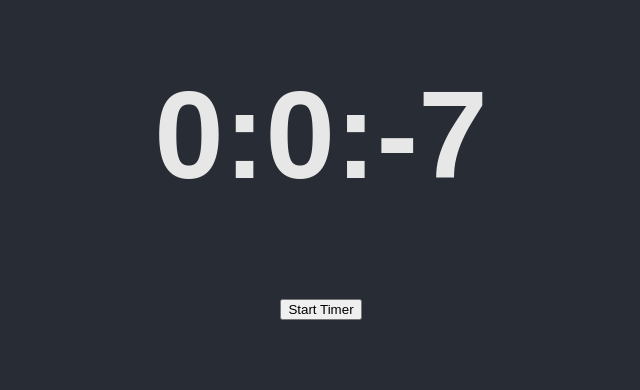
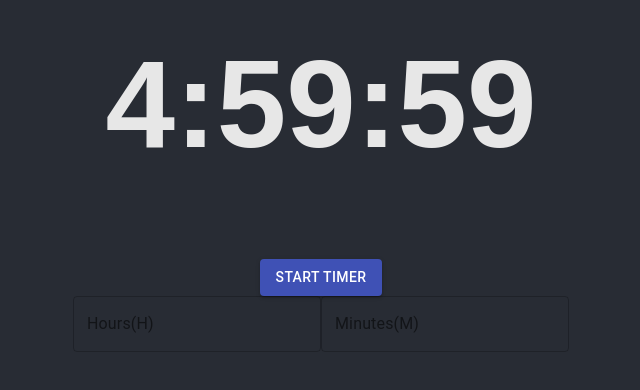
Before and after one commit to Balaguru4580/pomodorset, a React (Create React App) app: page / in a window 1280 px wide. Shown: the part 250-640 px from the top of the page, without its empty margins (319-959 px from the left). Built offline with nearby package versions, Linux system fonts and the light colour scheme.

Commit message:
Start timer button fully implemented

```diff
--- a/package.json
+++ b/package.json
@@ -3,6 +3,7 @@
   "version": "0.1.0",
   "private": true,
   "dependencies": {
+    "@material-ui/core": "^4.12.2",
     "@testing-library/jest-dom": "^5.11.4",
     "@testing-library/react": "^11.1.0",
     "@testing-library/user-event": "^12.1.10",
--- a/src/components/Timer/Crucials/Crucials.js
+++ b/src/components/Timer/Crucials/Crucials.js
@@ -1,17 +1,26 @@
 import React from "react";
-
-export default function Crucials({timerCommand}){
+import Button from "@material-ui/core/Button";
+import { TextField } from "@material-ui/core";
+export default function Crucials({ timerCommand }) {
 
     let data = []
 
-    function timerStart(){
+    function timerStart() {
         data[0] = 5;
-        data[1] = 4;
+        data[1] = 99;
         data[2] = 3;
         timerCommand(data)
     }
 
 
-        return(<button onClick={timerStart}>Start Timer</button>)
+    return (<div>
+        <Button variant="contained" color="primary" onClick={timerStart}> Start Timer</Button>
+        <form className="HTM">
+            <TextField id="outlined-basic" label = "Hours(H)" variant="outlined"></TextField>
+            <TextField id="outlined-basic" label = "Minutes(M)" variant="outlined"></TextField>
+        </form>
+        </div>
 
-    }
+        )
+
+}
--- a/src/components/Timer/Timer.js
+++ b/src/components/Timer/Timer.js
@@ -5,58 +5,69 @@ export default function Timer() {
 
   let Seconds = 0;
   let Minutes = 0;
-  let Hours = 0;
-  let timerUpdate = false;
+  let Hours = 5;
   const [Stimer, setSTimer] = React.useState(Seconds);
-  const[Mtimer, setMTimer] = React.useState(Minutes);
-  const[Htimer, setHTimer] = React.useState(Hours);
+  const [Mtimer, setMTimer] = React.useState(Minutes);
+  const [Htimer, setHTimer] = React.useState(Hours);
 
   const [data, setData] = useState('');
 
-  const id =React.useRef(null);
-  const clear=()=>{
+  const id = React.useRef(null);
+  const clear = () => {
     window.clearInterval(id.current)
   }
+  /*
+
     React.useEffect(()=>{
        id.current=window.setInterval(()=>{
         setSTimer((time)=>time-1)
       },1000)
       //NOTNEEDED return ()=>clear();
 
-  },[]) //Seconds Tick Down Mechanism
+    },[]) //Seconds Tick Down Mechanism */
 
-  React.useEffect(()=>{
+  React.useEffect(() => {
+    //OVERFLOW prevention
+    if(Mtimer > 60 || Stimer > 60){
+      setSTimer((Stime) => Stime = 60)
+      setMTimer((Mtime) => Mtime = 60)
+
+    }
     // Hours to minutes drop
-    if(Mtimer === 0 && Htimer !== 0 && Stimer === 0){
-      setMTimer((Ntime) => Ntime + 60)
+    else if (Mtimer === 0 && Htimer !== 0 && Stimer === 0) {
+      setMTimer((Mtime) => Mtime + 60)
       setHTimer((Htime) => Htime - 1)
     }
     // Minutes to Seconds Drop
-    else if(Stimer === 0 && Mtimer !== 0){
-      setSTimer((time) => time + 59)
+    else if (Stimer === 0 && Mtimer !== 0) {
+      setSTimer((Stime) => Stime + 59)
       setMTimer((Mtime) => Mtime - 1)
     }
     //Timer Complete Event
-    else if(Stimer === 0){
+    else if (Stimer === 0) {
       console.log("COMPLETE")
-      setSTimer((Stime) => Stime = 0)
+      clear()
     }
-  },[Stimer, Mtimer, Htimer,timerUpdate])
+  }, [Stimer, Mtimer, Htimer])
 
   const timerCommand = (timedata) => {
     setData(timedata)
     setSTimer((s) => s = data[0])
     setMTimer((s) => s = data[1])
     setHTimer((s) => s = data[2])
-    timerUpdate = true;
+    if (!id.current) {
+      id.current = window.setInterval(() => {
+        setSTimer((time) => time - 1)
+      }, 1000)
     }
+  };
 
   return (
     <div className={styles.timerstyle}>
-      <h1 style = {{fontSize: 125}}>
+      <h1 style={{ fontSize: 125 }}>
         {Htimer}:{Mtimer}:{Stimer}
       </h1>
-      <Crucials timerCommand = {timerCommand} />
+      <Crucials timerCommand={timerCommand} />
     </div>
   );
 }
```
Also changed, not shown: 2 other files (tests, documents, lock files or other folders). Lines whose indentation alone changed are shown as unchanged.
